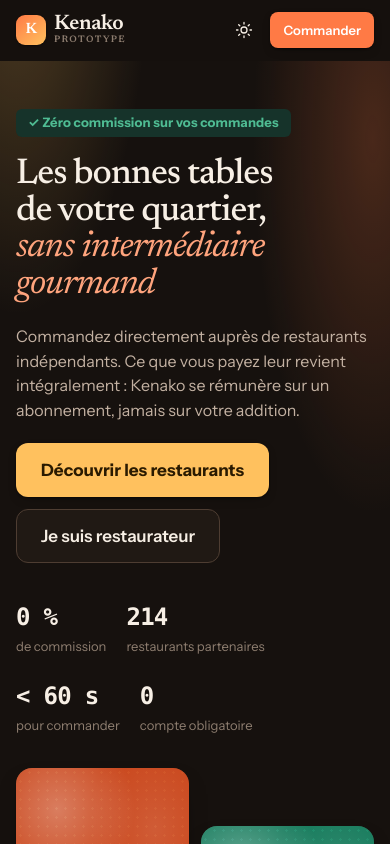
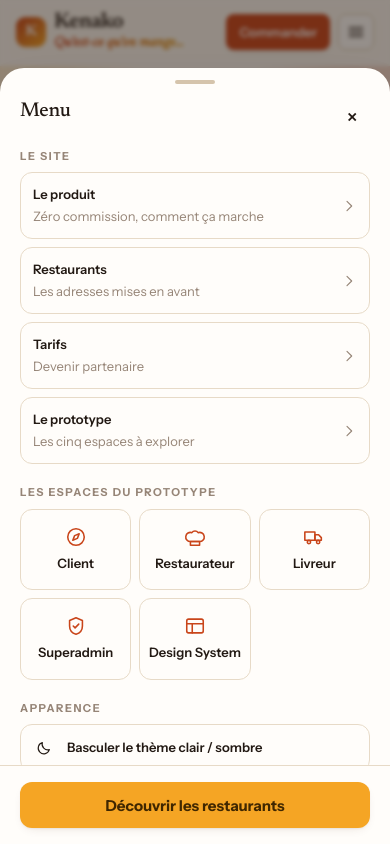
Before and after one commit to Aziguy/kenako, a plain HTML site: page index.html in a window 390 px wide. Both pictures are taken after a click on the button "Ouvrir le menu". Shown: the top 844 px of the page. Drawn offline with Linux system fonts and the light colour scheme.

Commit message:
Vitrine : navigation mobile et slogan de marque
La barre de la vitrine masquait ses liens sous 900 px sans aucun repli :
le site n'était plus navigable sur mobile. Un bouton menu ouvre désormais
une feuille listant les sections du site, les cinq espaces du prototype et
la bascule de thème. Les ancres referment la feuille avant de défiler.

Le libellé « Prototype » sous le logo laisse place au slogan
« Qu'est-ce qu'on mange… », en serif italique semi-gras avec un dégradé
paprika vers safran accordé au monogramme, repris en grand format dans le
pied de page.

Correction associée : une option rendue sous forme de lien n'hérite plus
du soulignement et de la couleur des <a>.

```diff
--- a/assets/css/components.css
+++ b/assets/css/components.css
@@ -149,6 +149,8 @@
   background: var(--surface); text-align: left; font-size: var(--fs-md); color: var(--ink);
   transition: border-color var(--t-fast), background var(--t-fast), box-shadow var(--t-fast);
 }
+/* Une option peut être un lien : elle ne doit pas hériter du style des <a>. */
+a.option, a.option:hover { text-decoration: none; color: var(--ink); }
 .option:hover { border-color: var(--line-strong); background: var(--surface-2); }
 .option[aria-checked="true"], .option.is-on { border-color: var(--primary); background: var(--primary-soft); box-shadow: inset 0 0 0 1px var(--primary); }
 .option__mark {
--- a/assets/css/landing.css
+++ b/assets/css/landing.css
@@ -13,7 +13,47 @@
 }
 .lp-nav.is-stuck { border-bottom-color: var(--line); }
 .lp-nav__links { display: none; gap: var(--sp-1); margin-left: var(--sp-4); }
-@media (min-width: 900px) { .lp-nav__links { display: flex; } }
+
+/* Sous 900 px, les liens laissent place à un bouton menu qui ouvre une feuille. */
+.lp-nav__menu { display: inline-flex; }
+.lp-nav__desktop { display: none; }
+@media (min-width: 900px) {
+  .lp-nav__links { display: flex; }
+  .lp-nav__menu { display: none; }
+  .lp-nav__desktop { display: inline-flex; }
+}
+
+/* --------------------------------------------------------------- Slogan
+   « Qu'est-ce qu'on mange… » — serif italique, dégradé paprika → safran,
+   accordé au monogramme. Le `color` sert de repli si `background-clip: text`
+   n'est pas géré. */
+.brand-tagline {
+  font-family: var(--font-display);
+  font-style: italic;
+  font-weight: 600;
+  font-size: 13.5px;
+  line-height: 1.25;
+  letter-spacing: .012em;
+  color: var(--primary-strong);
+  background-image: linear-gradient(96deg, var(--primary) 12%, var(--accent-strong) 92%);
+  -webkit-background-clip: text;
+  background-clip: text;
+  -webkit-text-fill-color: transparent;
+  white-space: nowrap;
+  overflow: hidden;
+  text-overflow: ellipsis;
+  padding-block: 1px;               /* évite que les jambages soient rognés */
+}
+@media (min-width: 480px) { .brand-tagline { font-size: 15px; } }
+@media (min-width: 900px) { .brand-tagline { font-size: 16px; } }
+
+/* Version large, pour le pied de page */
+.brand-tagline--lg {
+  font-size: 19px;
+  white-space: normal;
+  background-image: linear-gradient(96deg, var(--accent) 8%, var(--primary-strong) 96%);
+}
+@media (min-width: 480px) { .brand-tagline--lg { font-size: 21px; } }
 
 /* ------------------------------------------------------------------ Hero */
 .hero {
--- a/assets/js/landing.js
+++ b/assets/js/landing.js
@@ -7,6 +7,9 @@
 import { html, render, delegate } from './core/dom.js';
 import { initTheme, toggleTheme } from './core/theme.js';
 import { rating, number, distance, deliveryFee } from './core/format.js';
+import { openModal } from './core/sheet.js';
+import { icon } from './core/icons.js';
+import { SPACES } from './core/shell.js';
 import { RESTAURANTS } from './data/restaurants.js';
 import { CMS } from './data/admin.js';
 
@@ -42,10 +45,60 @@ render('#featured-restaurants', html`
   )}
 `);
 
+/* ------------------------------------------------- Menu de navigation mobile */
+
+const SECTIONS = [
+  { href: '#produit', label: 'Le produit', hint: 'Zéro commission, comment ça marche' },
+  { href: '#restaurants', label: 'Restaurants', hint: 'Les adresses mises en avant' },
+  { href: '#tarifs', label: 'Tarifs', hint: 'Devenir partenaire' },
+  { href: '#prototype', label: 'Le prototype', hint: 'Les cinq espaces à explorer' },
+];
+
+function menuBody() {
+  const sections = SECTIONS.map(
+    (s) => `<a class="option" href="${s.href}" data-act="sheet-close">
+      <span style="display:grid;gap:2px;flex:1;min-width:0">
+        <span class="strong tiny">${s.label}</span>
+        <span class="tiny dim">${s.hint}</span>
+      </span>
+      <span class="dim" style="display:grid">${icon('chevronRight', { size: 16 })}</span>
+    </a>`
+  ).join('');
+
+  const spaces = SPACES.filter((s) => s.id !== 'landing')
+    .map((s) => `<a class="navsheet__item" href="${s.href}">${icon(s.icon, { size: 22 })}<span>${s.label}</span></a>`)
+    .join('');
+
+  return `
+    <div class="stack-sm">
+      <p class="eyebrow">Le site</p>
+      ${sections}
+    </div>
+    <div class="stack-sm">
+      <p class="eyebrow">Les espaces du prototype</p>
+      <div class="navsheet">${spaces}</div>
+    </div>
+    <div class="stack-sm">
+      <p class="eyebrow">Apparence</p>
+      <button type="button" class="option" data-act="toggle-theme">
+        <span class="option__mark" style="border:0;background:transparent;color:var(--ink)">
+          <span class="theme-icon-light">${icon('moon', { size: 16 })}</span>
+          <span class="theme-icon-dark">${icon('sun', { size: 16 })}</span>
+        </span>
+        <span class="tiny strong">Basculer le thème clair / sombre</span>
+      </button>
+    </div>`;
+}
+
 /* --------------------------------------------------------- Interactions */
 
 delegate(document.body, 'click', {
   'toggle-theme': () => toggleTheme(),
+  'open-menu': () => openModal({
+    title: '<h2 style="font-size:20px">Menu</h2>',
+    body: menuBody(),
+    foot: '<a class="btn btn--accent btn--block" href="client.html">Découvrir les restaurants</a>',
+  }),
 });
 
 const nav = document.querySelector('.lp-nav');
--- a/index.html
+++ b/index.html
@@ -41,9 +41,9 @@
 <header class="lp-nav">
   <a class="topbar__brand" href="index.html">
     <span class="logo-mark" aria-hidden="true">K</span>
-    <span style="display:grid;line-height:1.05">
+    <span style="display:grid;line-height:1.05;min-width:0">
       <span>Kenako</span>
-      <span class="eyebrow" style="font-size:9.5px">Prototype</span>
+      <span class="brand-tagline">Qu’est-ce qu’on mange…</span>
     </span>
   </a>
   <nav class="lp-nav__links" aria-label="Sections du site">
@@ -53,12 +53,18 @@
     <a class="topbar__link" href="#prototype">Le prototype</a>
   </nav>
   <div class="topbar__actions">
-    <button type="button" class="btn btn--ghost btn--icon btn--sm" data-act="toggle-theme" aria-label="Basculer le thème clair ou sombre">
+    <button type="button" class="btn btn--ghost btn--icon btn--sm lp-nav__desktop" data-act="toggle-theme" aria-label="Basculer le thème clair ou sombre">
       <svg class="theme-icon-light" viewBox="0 0 24 24" width="18" height="18" fill="none" stroke="currentColor" stroke-width="1.7" stroke-linecap="round" stroke-linejoin="round" aria-hidden="true"><path d="M20 14.5A8.5 8.5 0 0 1 9.5 4 8.5 8.5 0 1 0 20 14.5z"/></svg>
       <svg class="theme-icon-dark" viewBox="0 0 24 24" width="18" height="18" fill="none" stroke="currentColor" stroke-width="1.7" stroke-linecap="round" stroke-linejoin="round" aria-hidden="true"><circle cx="12" cy="12" r="4"/><path d="M12 2v2M12 20v2M2 12h2M20 12h2M4.9 4.9l1.5 1.5M17.6 17.6l1.5 1.5M19.1 4.9l-1.5 1.5M6.4 17.6l-1.5 1.5"/></svg>
     </button>
-    <a class="btn btn--outline btn--sm desktop-only" href="restaurateur.html">Espace restaurateur</a>
+    <a class="btn btn--outline btn--sm lp-nav__desktop" href="restaurateur.html">Espace restaurateur</a>
     <a class="btn btn--primary btn--sm" href="client.html">Commander</a>
+    <button type="button" class="btn btn--outline btn--icon btn--sm lp-nav__menu" data-act="open-menu"
+      aria-label="Ouvrir le menu" aria-haspopup="dialog">
+      <svg viewBox="0 0 24 24" width="20" height="20" fill="none" stroke="currentColor" stroke-width="1.8" stroke-linecap="round" aria-hidden="true">
+        <path d="M4 7h16M4 12h16M4 17h16"/>
+      </svg>
+    </button>
   </div>
 </header>
 
@@ -292,6 +298,7 @@
         <span class="logo-mark" aria-hidden="true">K</span>
         <strong style="font-family:var(--font-display);font-size:19px">Kenako</strong>
       </div>
+      <p class="brand-tagline brand-tagline--lg">Qu’est-ce qu’on mange…</p>
       <p class="tiny" style="opacity:.7;line-height:1.6;max-width:34ch">
         La plateforme des restaurants indépendants. Zéro commission sur les commandes,
         un abonnement mensuel, et la relation client qui reste au restaurant.
```
